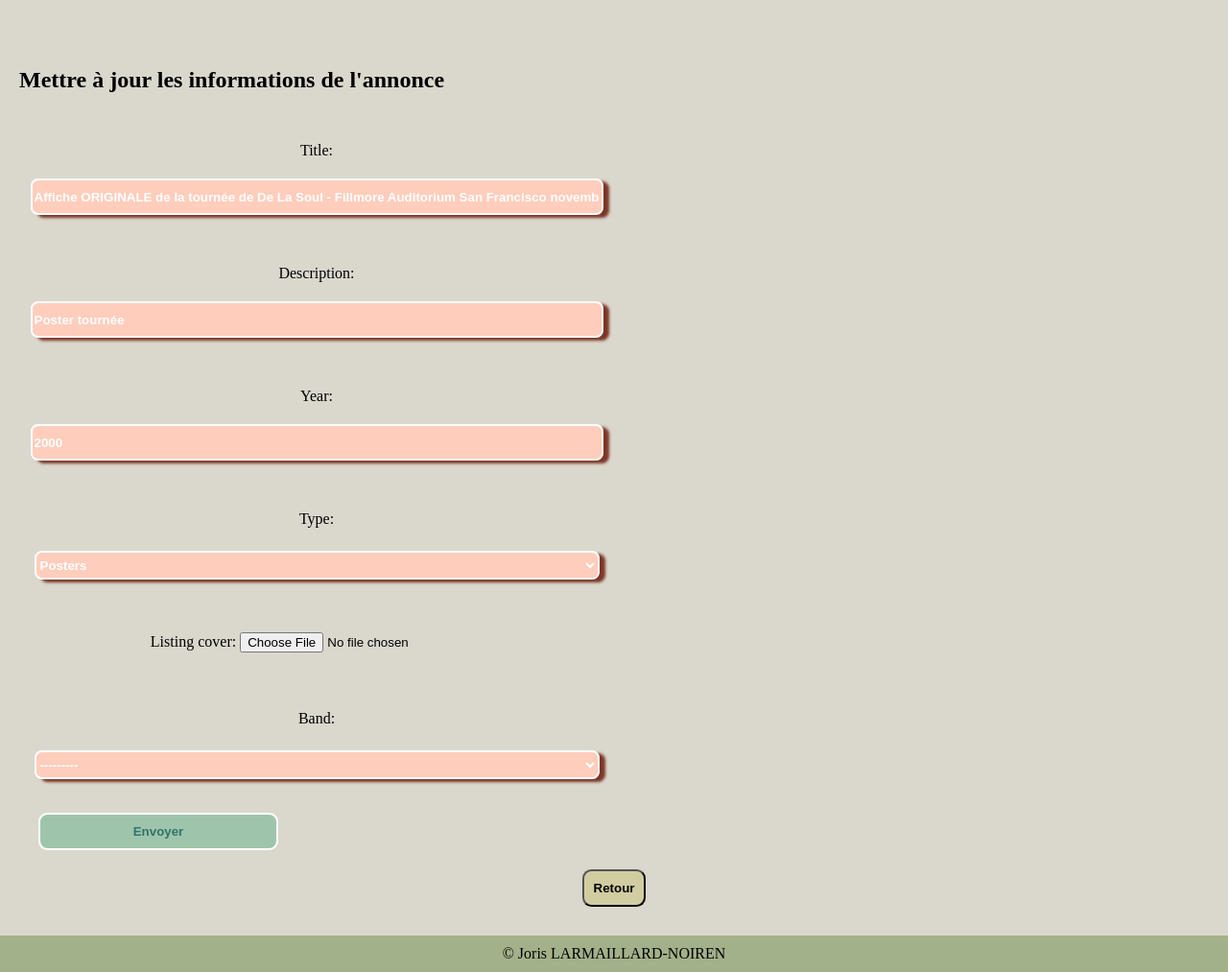
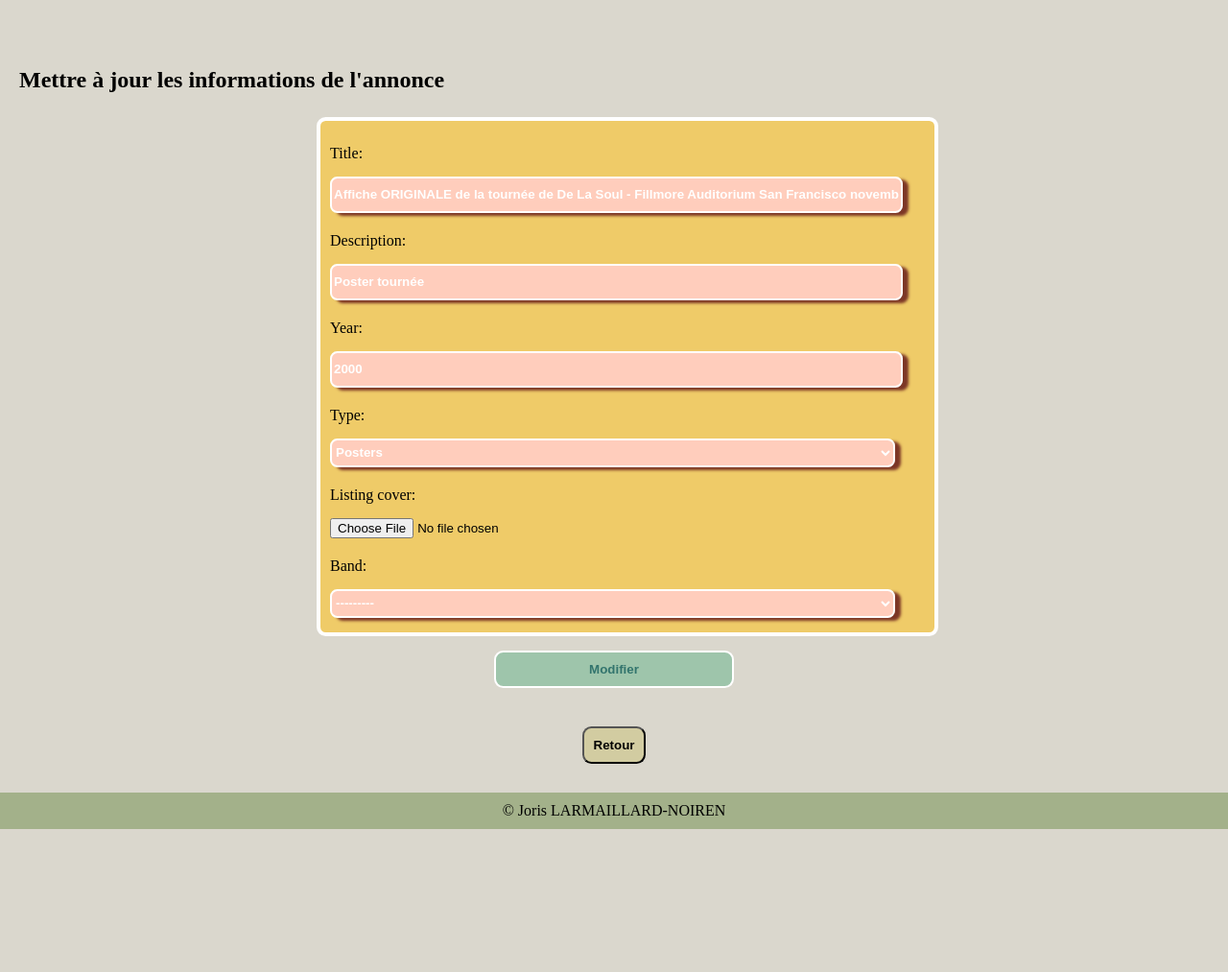
Before and after one commit to 31Joojo/django-web-app, a Django app: page /ads/1/update/ in a window 1280 px wide. Shown: the part 118-1131 px from the top of the page at 96% size. After the commit the page ends 982 px from the top, so only its background shows below. Run offline with Django 5.2, Linux system fonts and the light colour scheme; data comes from the database, SQL or seed files in the repository.

Commit message:
Modification des pages de mise à jour des groupes et annonces

```diff
--- a/merchex/listings/templates/listings/ad_update.html
+++ b/merchex/listings/templates/listings/ad_update.html
@@ -4,12 +4,17 @@
 
     <h2>Mettre à jour les informations de l'annonce</h2>
 
-    <form action="" method="post">
-        {% csrf_token %}
-        {{ form_update.as_p }}
-
-        <input type="submit" value="Envoyer">
-    </form>
+    <div class="form-section">
+        <form action="" method="post">
+            {% csrf_token %}
+            <div class="contenu-formulaire">
+                {{ form_update.as_div }}
+            </div>
+            <div class="conteneur-input">
+                <input type="submit" value="Modifier">
+            </div>
+        </form>
+    </div>
 
     <div class="conteneur-bouton">
         <a href="{% url 'ad-detail' ad_id %}">
```
Also changed, not shown: merchex/listings/templates/listings/band_update.html (+11 -5 lines).
